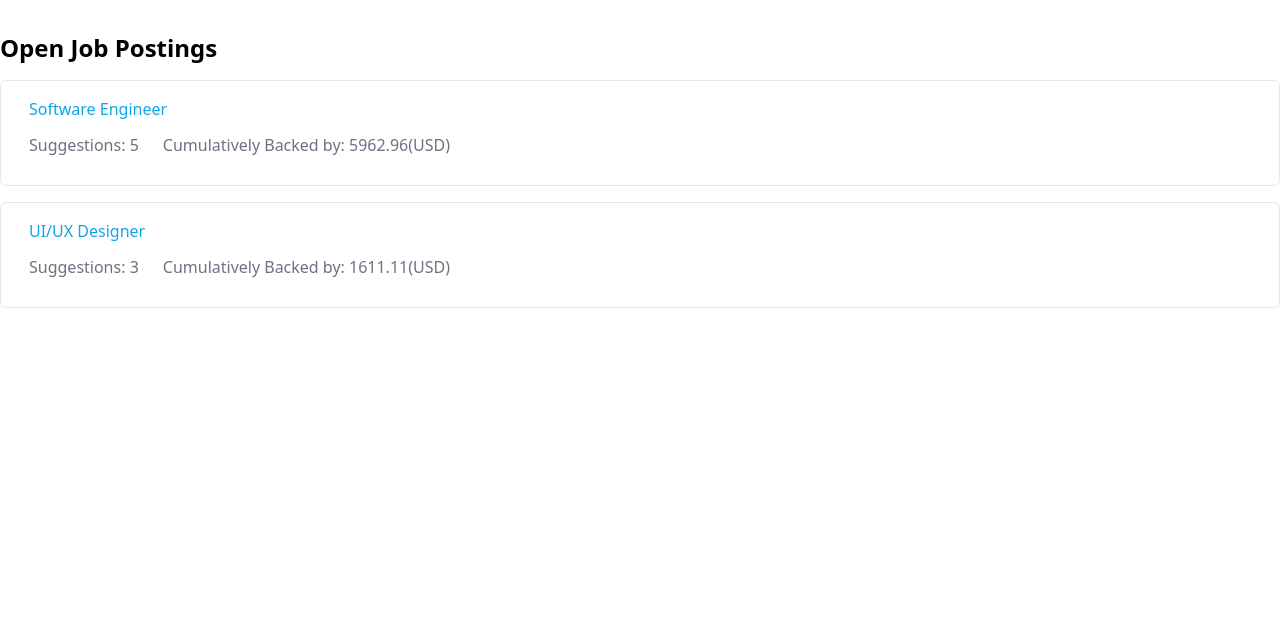
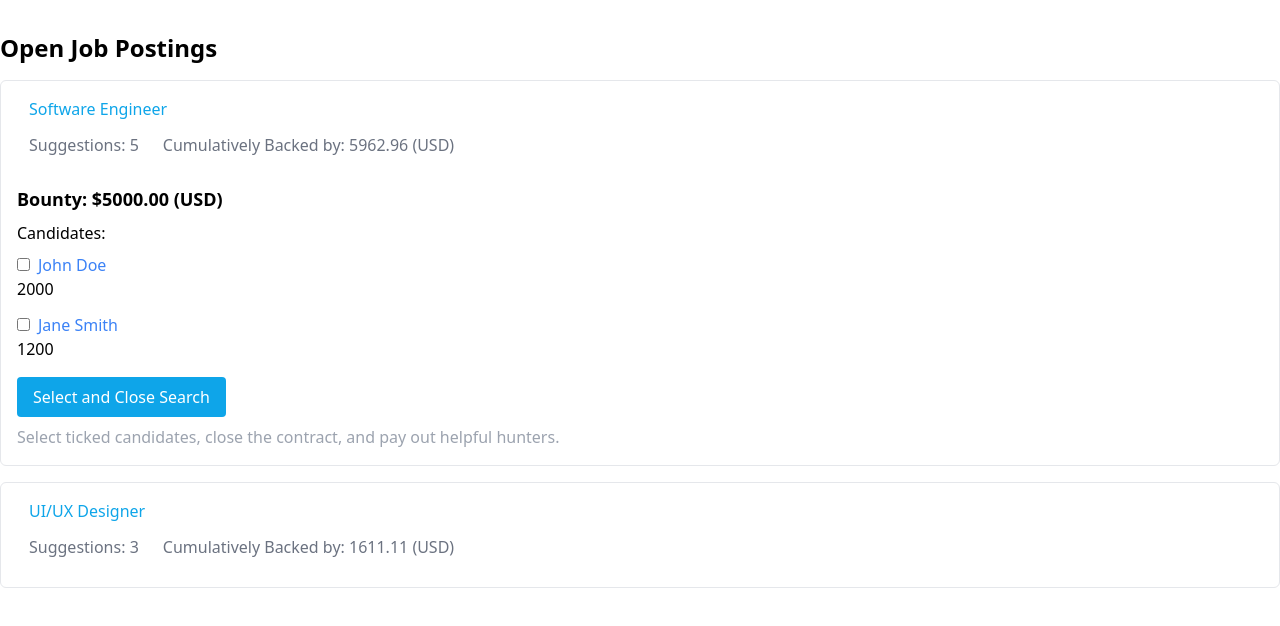
Before and after one commit to maxmynter/ethHackathonMUC, a Next.js app: page /company/ListActivePostings in a window 1280 px wide. Both pictures are taken after a click on the item 640 px from the left and 133 px from the top of the page. Shown: the top 626 px of the page. Built offline with nearby package versions, Linux system fonts and the light colour scheme; what @rainbow-me/rainbowkit, wagmi would draw is missing.

Commit message:
WIP: Job Post Details

```diff
--- a/pages/company/ListActivePostings.tsx
+++ b/pages/company/ListActivePostings.tsx
@@ -1,28 +1,43 @@
-import React from "react";
+import React, { useEffect, useState } from "react";
 import { USD_TO_ETH } from "../../utils/usdToEth";
+import mockJobPostings from "./JobPostingsMockDate";
+import { ExpandedJobPosting } from "../../types/global";
 
-interface JobPosting {
-  id: number;
-  title: string;
-  suggestions: number;
-  backedTokens: number;
-}
-
-const mockJobPostings: JobPosting[] = [
-  { id: 1, title: "Software Engineer", suggestions: 5, backedTokens: 3.22 },
-  { id: 2, title: "UI/UX Designer", suggestions: 3, backedTokens: 0.87 },
-  // Add more mock data here
-];
+const CandidateScore = ({
+  backedAmount,
+  backersCount,
+}: {
+  backedAmount: number;
+  backersCount: number;
+}) => {
+  return <p>{backedAmount * backersCount}</p>;
+};
 
 const ActiveJobPostings = () => {
+  const [expandedJobId, setExpandedJobId] = useState<number | null>(null);
+  const [jobPostings, setJobPostings] = useState<ExpandedJobPosting[]>([]);
+
+  const handleJobClick = (jobId: number) => {
+    if (expandedJobId === jobId) {
+      setExpandedJobId(null);
+    } else {
+      setExpandedJobId(jobId);
+    }
+  };
+
+  useEffect(() => {
+    setJobPostings(mockJobPostings);
+  }, []);
+
   return (
     <div className="container mx-auto mt-8">
       <h1 className="text-2xl font-bold mb-4">Open Job Postings</h1>
       <ul>
-        {mockJobPostings.map((jobPosting) => (
+        {jobPostings.map((jobPosting) => (
           <li
             key={jobPosting.id}
             className="p-4 border mb-4 cursor-pointer hover:bg-gray-100 rounded-md"
+            onClick={() => handleJobClick(jobPosting.id)}
           >
             <a href={`/job/${jobPosting.id}`} className="text-sky-500 m-3">
               {jobPosting.title}
@@ -32,11 +47,44 @@ const ActiveJobPostings = () => {
                 Suggestions: {jobPosting.suggestions}
               </div>
               <div className="text-gray-500 m-3">
-                Cumulatively Backed by:
-                {`  ${(jobPosting.backedTokens / USD_TO_ETH).toFixed(2)}`}
-                (USD)
+                Cumulatively Backed by:{" "}
+                {(jobPosting.backedTokens / USD_TO_ETH).toFixed(2)} (USD)
               </div>
             </div>
+            {expandedJobId === jobPosting.id && (
+              <div className="mt-4">
+                <h2 className="text-lg font-semibold mb-2">
+                  Bounty: ${jobPosting.bountyUSD.toFixed(2)} (USD)
+                </h2>
+                <h3 className="text-md font-medium mb-2">Candidates:</h3>
+                <ul>
+                  {jobPosting.candidates.map((candidate) => (
+                    <li key={candidate.id} className="mb-3">
+                      <input type="checkbox" className="mr-2" />
+                      <a
+                        href={candidate.portfolioLink}
+                        className="text-blue-500"
+                      >
+                        {candidate.name}
+                      </a>
+                      <CandidateScore
+                        backedAmount={candidate.backedAmount}
+                        backersCount={candidate.backersCount}
+                      />
+                    </li>
+                  ))}
+                </ul>
+                <div className="mt-4">
+                  <button className="bg-sky-500 text-white py-2 px-4 rounded">
+                    Select and Close Search
+                  </button>
+                  <p className="text-gray-400 mt-2">
+                    Select ticked candidates, close the contract, and pay out
+                    helpful hunters.
+                  </p>
+                </div>
+              </div>
+            )}
           </li>
         ))}
       </ul>
```
